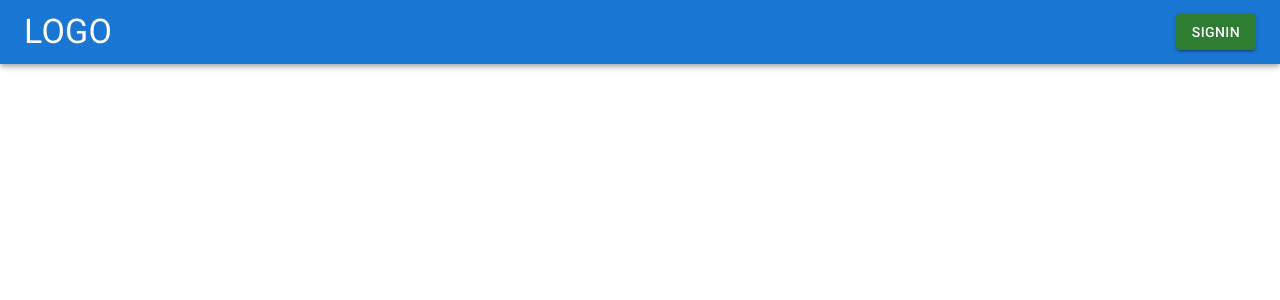
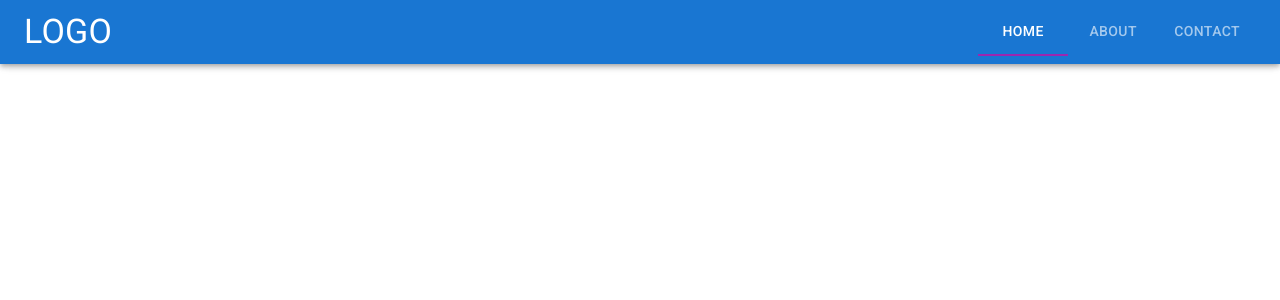
Before and after one commit to KrhystFerrari/mui-examples, a React (Create React App) app: page / in a window 1280 px wide. Shown: the top 300 px of the page. Built offline with nearby package versions, Linux system fonts and the light colour scheme.

Commit message:
feat: create Tabs and Tab example

```diff
--- a/src/App.js
+++ b/src/App.js
@@ -1,19 +1,25 @@
-import { Typography, AppBar, Button, Toolbar } from "@mui/material";
+import { Typography, AppBar, Toolbar, Tabs, Tab } from "@mui/material";
+import React, { useState } from "react";
 //import Form from "./components/Form";
 
 function App() {
+  const [value, setValue] = useState(0);
   return (
     <div>
       <AppBar>
         <Toolbar>
           <Typography variant="h4">LOGO</Typography>
-          <Button
-            variant="contained"
-            color="success"
+          <Tabs
             sx={{ marginLeft: "auto" }}
+            value={value}
+            onChange={(e, val) => setValue(val)}
+            textColor="inherit"
+            indicatorColor="secondary"
           >
-            SignIn
-          </Button>
+            <Tab label="Home" />
+            <Tab label="About" />
+            <Tab label="Contact" />
+          </Tabs>
         </Toolbar>
       </AppBar>
       {/* <Form /> */}
```
